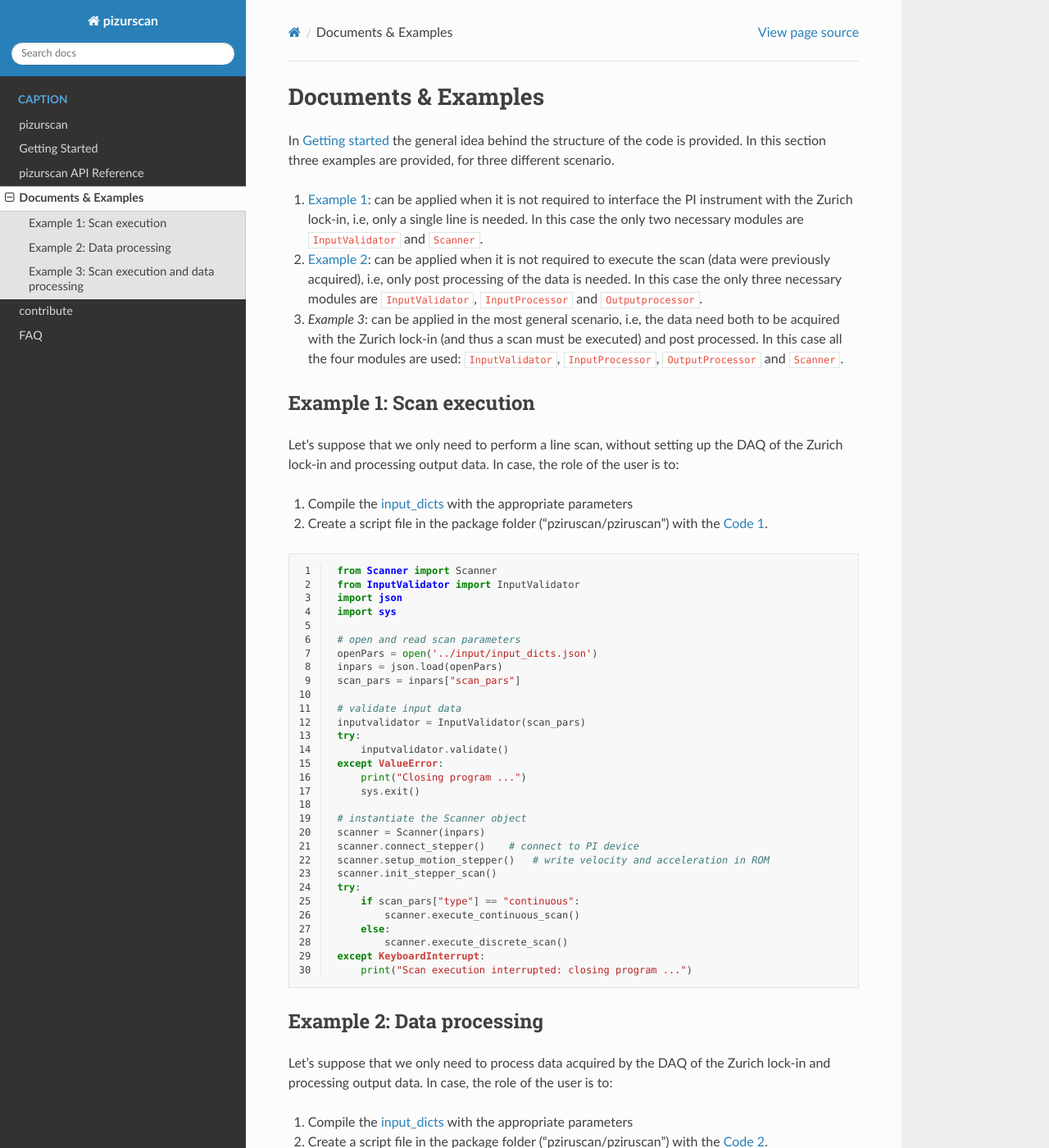
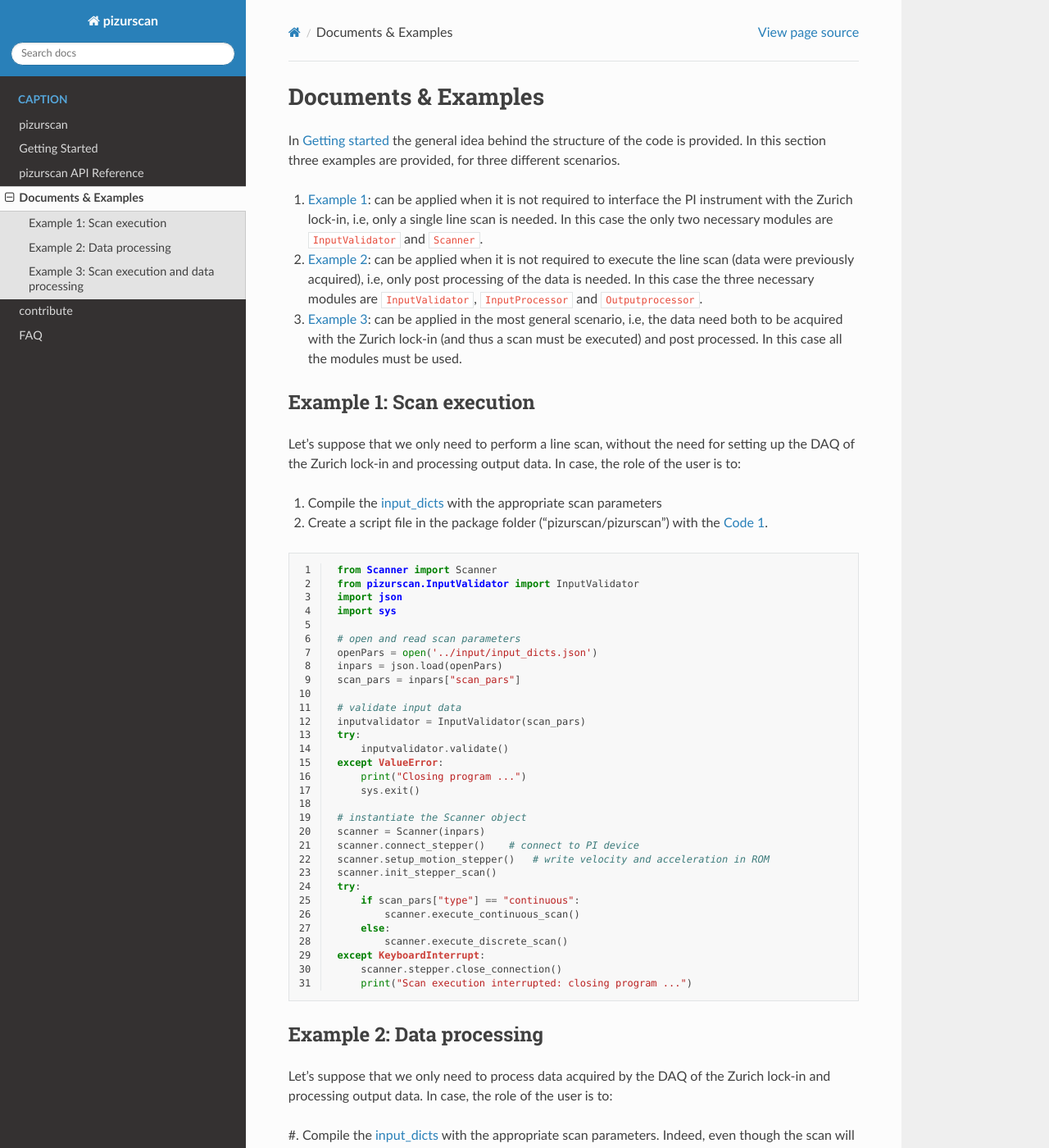
Before and after one commit to jacomore/PIZur_imager, a Sphinx documentation site: the page built from docs/usage/DocExamples.rst, in a window 1280 px wide and 1400 px high. Shown: the whole window at 82% size. Built offline with Sphinx 7.4.7 and the Read the Docs theme 2.0.0, drawn with Linux system fonts in a browser that asks for light colours; some of the changed text lies outside the part shown.

Commit message:
Increased readibility of examples and fixed some parts

```diff
--- a/docs/usage/DocExamples.rst
+++ b/docs/usage/DocExamples.rst
@@ -2,25 +2,25 @@
 
 Documents & Examples
 ======================
-| In :ref:`Getting started <getstarteddeep>` the general idea behind the structure of the code is provided. In this section three examples are provided, for three different scenario.
+| In :ref:`Getting started <getstarteddeep>` the general idea behind the structure of the code is provided. In this section three examples are provided, for three different scenarios.
 
-#. :ref:`Example 1 <ex1>`: can be applied when it is not required to interface the PI instrument with the Zurich lock-in, i.e, only a single line is needed. In this case the only two necessary modules are ``InputValidator`` and ``Scanner``.
-#. :ref:`Example 2 <ex2>`: can be applied when it is not required to execute the scan (data were previously acquired), i.e, only post processing of the data is needed. In this case the only three necessary modules are ``InputValidator``, ``InputProcessor`` and ``Outputprocessor``.
-#. *Example 3*: can be applied in the most general scenario, i.e, the data need both to be acquired with the Zurich lock-in (and thus a scan must be executed) and post processed. In this case all the four modules are used: ``InputValidator``, ``InputProcessor``, ``OutputProcessor`` and ``Scanner``.
+#. :ref:`Example 1 <ex1>`: can be applied when it is not required to interface the PI instrument with the Zurich lock-in, i.e, only a single line scan is needed. In this case the only two necessary modules are ``InputValidator`` and ``Scanner``.
+#. :ref:`Example 2 <ex2>`: can be applied when it is not required to execute the line scan (data were previously acquired), i.e, only post processing of the data is needed. In this case the three necessary modules are ``InputValidator``, ``InputProcessor`` and ``Outputprocessor``.
+#. :ref:`Example 3 <ex3>`: can be applied in the most general scenario, i.e, the data need both to be acquired with the Zurich lock-in (and thus a scan must be executed) and post processed. In this case all the modules must be used.
 
 Example 1: Scan execution
 ---------------------------
-| Let's suppose that we only need to perform a line scan, without setting up the DAQ of the Zurich lock-in and processing output data. In case, the role of the user is to:
+| Let's suppose that we only need to perform a line scan, without the need for setting up the DAQ of the Zurich lock-in and processing output data. In case, the role of the user is to:
 
-#. Compile the :ref:`input_dicts <jsonfile>` with the appropriate parameters
-#. Create a script file in the package folder ("pziruscan/pziruscan") with the :ref:`Code 1 <ex1>`.
+#. Compile the :ref:`input_dicts <jsonfile>` with the appropriate scan parameters
+#. Create a script file in the package folder ("pizurscan/pizurscan") with the :ref:`Code 1 <ex1>`.
 
 .. _ex1:
 .. code-block:: python
    :lineno-start: 1
 
     from Scanner import Scanner
-    from InputValidator import InputValidator
+    from pizurscan.InputValidator import InputValidator
     import json
     import sys
 
@@ -48,6 +48,7 @@
         else:
             scanner.execute_discrete_scan()
     except KeyboardInterrupt:
+        scanner.stepper.close_connection()
         print("Scan execution interrupted: closing program ...")
 
 
@@ -55,7 +56,8 @@
 ---------------------------
 | Let's suppose that we only need to process data acquired by the DAQ of the Zurich lock-in and processing output data. In case, the role of the user is to:
 
-#. Compile the :ref:`input_dicts <jsonfile>` with the appropriate parameters
+#. Compile the :ref:`input_dicts <jsonfile>` with the appropriate scan parameters. Indeed, even though the scan will not be executed, the scan parameters
+are still necessary for the InputProcessor class.
 #. Create a script file in the package folder ("pziruscan/pziruscan") with the :ref:`Code 2 <ex2>`.
 
 .. _ex2:
@@ -99,8 +101,8 @@
 
 Example 3: Scan execution and data processing
 ----------------------------------------------
-#. Compile the :ref:`input_dicts <jsonfile>` with the appropriate parameters
-#. Create a script file in the package folder ("pziruscan/pziruscan") with the :ref:`Code 3 <ex3>`.
+#. Compile the :ref:`input_dicts <jsonfile>` with the appropriate scan parameters
+#. Create a script file in the package folder ("pizurscan/pizurscan") with the :ref:`Code 3 <ex3>`.
 
 .. _ex3:
 .. code-block:: python
@@ -145,6 +147,26 @@
     for k, v in daq_pars.items():
         print(k+": ", v)
 
+    # wait time for writing parameters in the DAQ of the lock-in
+    print("Please, now type the daq parameters into the DAQ of the Zurich lock ...")
+    press_any_key_to_continue()
+
+    # instantiate the Scanner object
+    scanner = Scanner(inpars)
+    scanner.connect_stepper()    # connect to PI device
+    scanner.setup_motion_stepper()   # write velocity and acceleration in ROM
+    scanner.init_stepper_scan()
+    try:
+        if scan_pars["type"] == "continuous":
+            scanner.execute_continuous_scan()
+        else:
+            scanner.execute_discrete_scan()
+    except KeyboardInterrupt:
+        scanner.stepper.close_connection()
+        print("Scan execution interrupted: closing program ...")
+
+
+    print("Please, now move the file outputted by the Zurich DAQ into the 'output' folder ...")
     press_any_key_to_continue()
 
     # instance output processor and save output data
@@ -152,6 +174,5 @@
                          scan_pars = scan_pars,
                          daq_pars = daq_pars)
 
-    press_any_key_to_continue()
-
     op.save_processed_data()
+    print("Scan data are saved to 'output/cleaned_1D_data.txt'. Closing the program ...")
```
